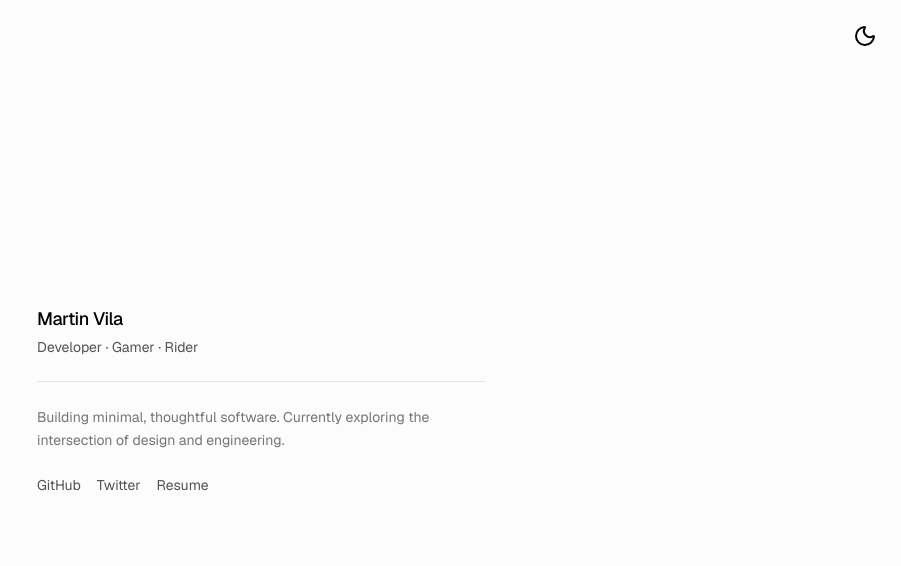
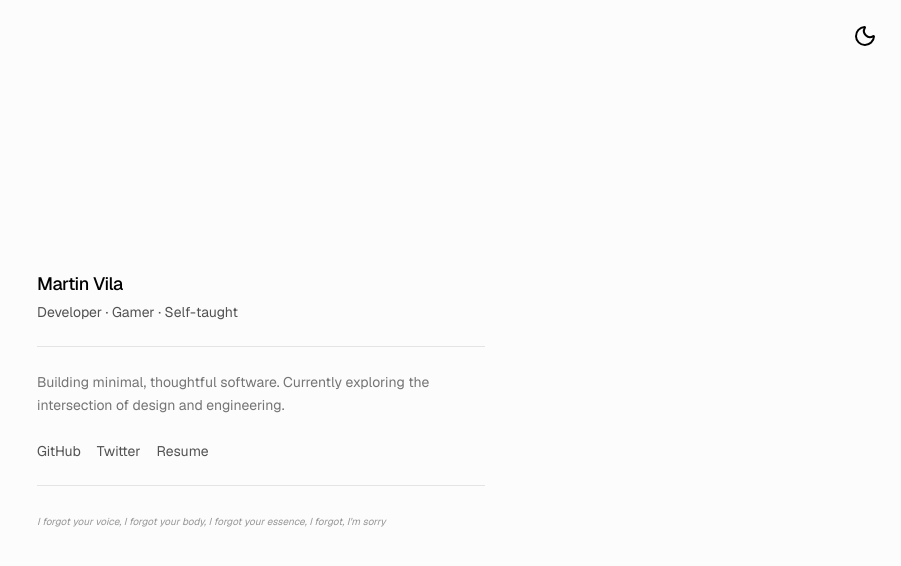
Before and after one commit to kWAYTV/portfolio, a Next.js app: page / in a window 1280 px wide. Shown: the top 566 px of the page, without its empty margins (379-1280 px from the left). Built offline with nearby package versions, Linux system fonts and the light colour scheme.

Commit message:
feat: Add Dice UI registry to components.json, update Home page subtitle to "Self-taught," and include a new quote section; enhance global CSS with light rays color variables

```diff
--- a/src/app/page.tsx
+++ b/src/app/page.tsx
@@ -15,7 +15,7 @@ export default function Home() {
             Martin Vila
           </h1>
           <p className="text-muted-foreground text-xs sm:text-sm">
-            Developer · Gamer · Rider
+            Developer · Gamer · Self-taught
           </p>
         </div>
 
@@ -51,6 +51,15 @@ export default function Home() {
             Resume
           </Link>
         </div>
+
+        <Separator />
+
+        <p className="text-muted-foreground/60 text-xs sm:text-sm">
+          <span className="text-[10px] italic">
+            I forgot your voice, I forgot your body, I forgot your essence, I
+            forgot, I&apos;m sorry
+          </span>
+        </p>
       </div>
     </main>
   );
--- a/src/styles/globals.css
+++ b/src/styles/globals.css
@@ -73,6 +73,7 @@
   --radius: 0.5rem;
   --background: oklch(0.99 0 0);
   --foreground: oklch(0 0 0);
+  --light-rays-color: rgba(0, 0, 0, 0.12);
   --card: oklch(1 0 0);
   --card-foreground: oklch(0 0 0);
   --popover: oklch(0.99 0 0);
@@ -133,6 +134,7 @@
 .dark {
   --background: oklch(0 0 0);
   --foreground: oklch(1 0 0);
+  --light-rays-color: rgba(255, 255, 255, 0.08);
   --card: oklch(0.14 0 0);
   --card-foreground: oklch(1 0 0);
   --popover: oklch(0.18 0 0);
```
Also changed, not shown: components.json.
